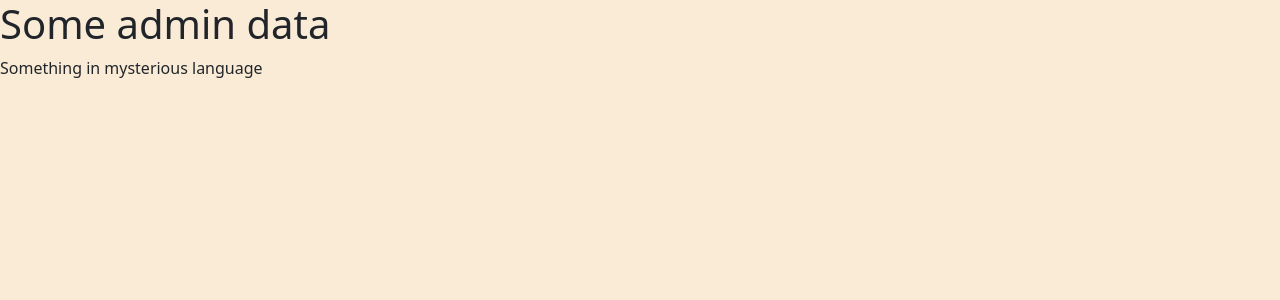
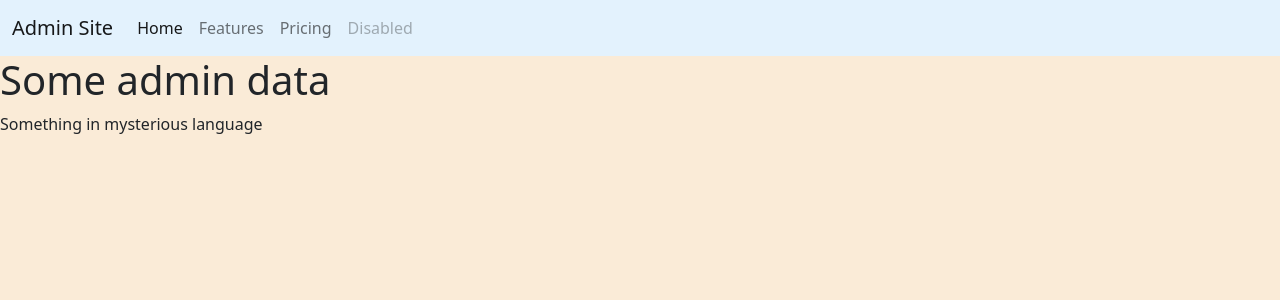
Before and after one commit to bartek-kachnic123/Flask_app, a Flask app: page /admin in a window 1280 px wide. Shown: the top 300 px of the page. Run offline with Flask 2, Linux system fonts and the light colour scheme.

Commit message:
Adding navbar to admin and main pages

```diff
--- a/app/templates/admin/templates/base_admin.html
+++ b/app/templates/admin/templates/base_admin.html
@@ -17,6 +17,39 @@
     />
   </head>
   <body>
+    <!-- NAVBAR -->
+    <nav class="navbar navbar-expand-lg" style="background-color: #e3f2fd">
+      <div class="container-fluid">
+        <a class="navbar-brand" href="/admin">Admin Site</a>
+        <button
+          class="navbar-toggler"
+          type="button"
+          data-bs-toggle="collapse"
+          data-bs-target="#navbarNav"
+          aria-controls="navbarNav"
+          aria-expanded="false"
+          aria-label="Toggle navigation"
+        >
+          <span class="navbar-toggler-icon"></span>
+        </button>
+        <div class="collapse navbar-collapse" id="navbarNav">
+          <ul class="navbar-nav">
+            <li class="nav-item">
+              <a class="nav-link active" aria-current="page" href="/">Home</a>
+            </li>
+            <li class="nav-item">
+              <a class="nav-link" href="#">Features</a>
+            </li>
+            <li class="nav-item">
+              <a class="nav-link" href="#">Pricing</a>
+            </li>
+            <li class="nav-item">
+              <a class="nav-link disabled">Disabled</a>
+            </li>
+          </ul>
+        </div>
+      </div>
+    </nav>
     <main>{% block main %} {% endblock %}</main>
     <script
       src="https://cdn.jsdelivr.net/npm/bootstrap@5.2.0-beta1/dist/js/bootstrap.bundle.min.js"
```
Also changed, not shown: app/templates/public/templates/base.html (+34 -0 lines).
